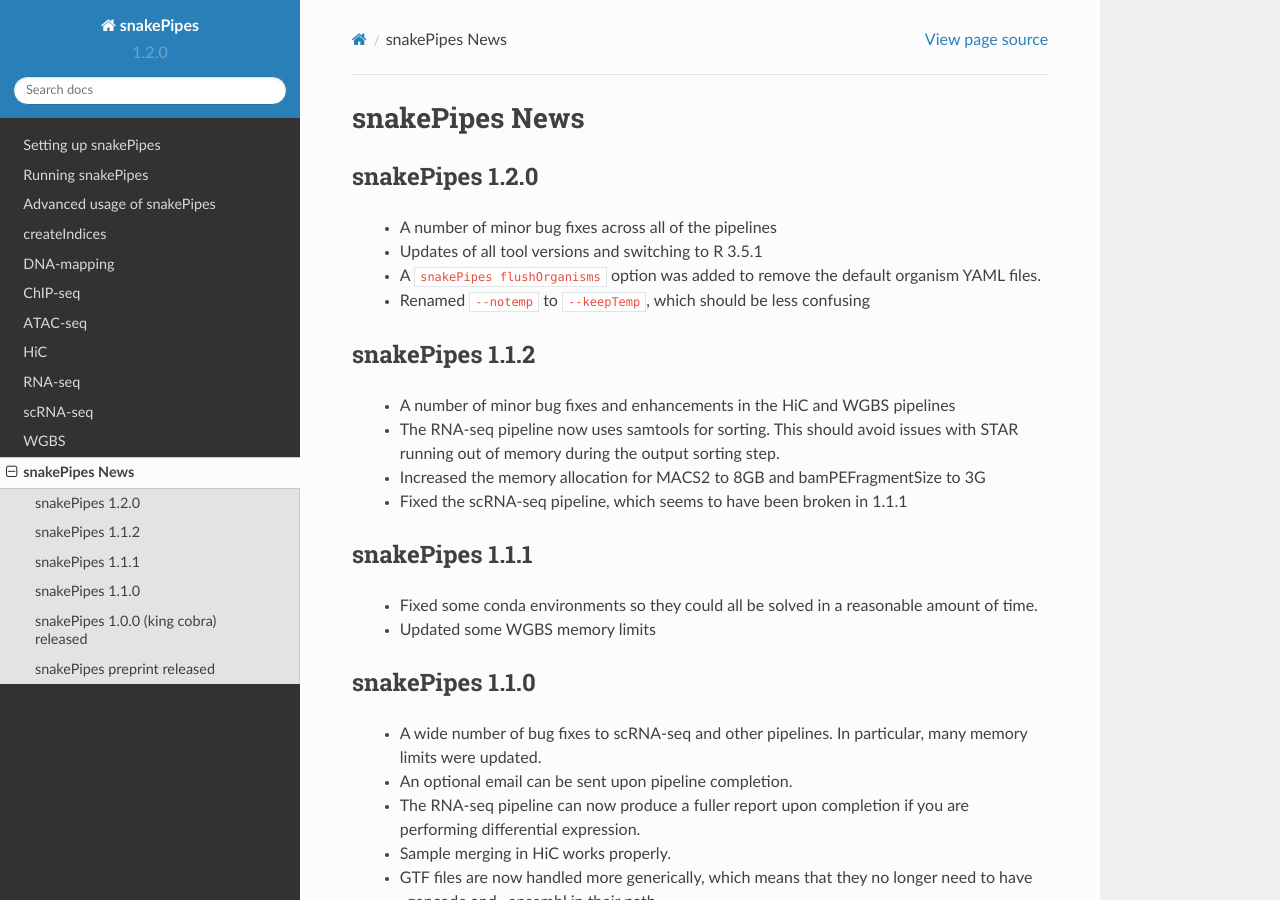
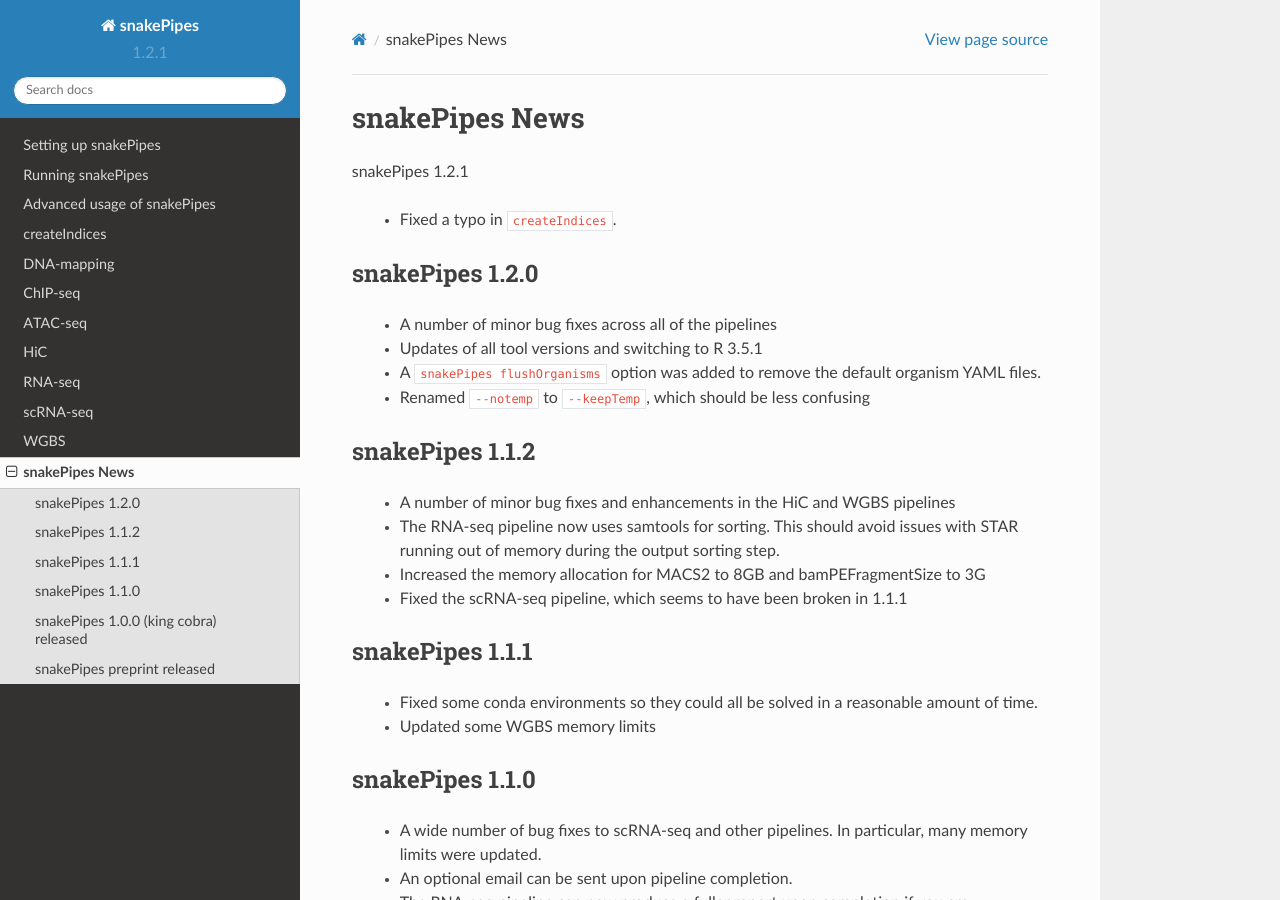
Before and after one commit to maxplanck-ie/snakepipes, a Sphinx documentation site: the page built from docs/content/News.rst, in a window 1280 px wide and 900 px high. Built offline with Sphinx 7.4.7 and the Read the Docs theme 2.0.0, drawn with Linux system fonts in a browser that asks for light colours.

Commit message:
Bump version to 1.2.1

```diff
--- a/docs/content/News.rst
+++ b/docs/content/News.rst
@@ -1,5 +1,9 @@
 snakePipes News
 ===============
+
+snakePipes 1.2.1
+
+ * Fixed a typo in ``createIndices``.
 
 snakePipes 1.2.0
 ----------------
--- a/snakePipes/__init__.py
+++ b/snakePipes/__init__.py
@@ -1 +1 @@
-__version__ = '1.2.0'
+__version__ = '1.2.1'
```
Also changed, not shown: 1 other file.
